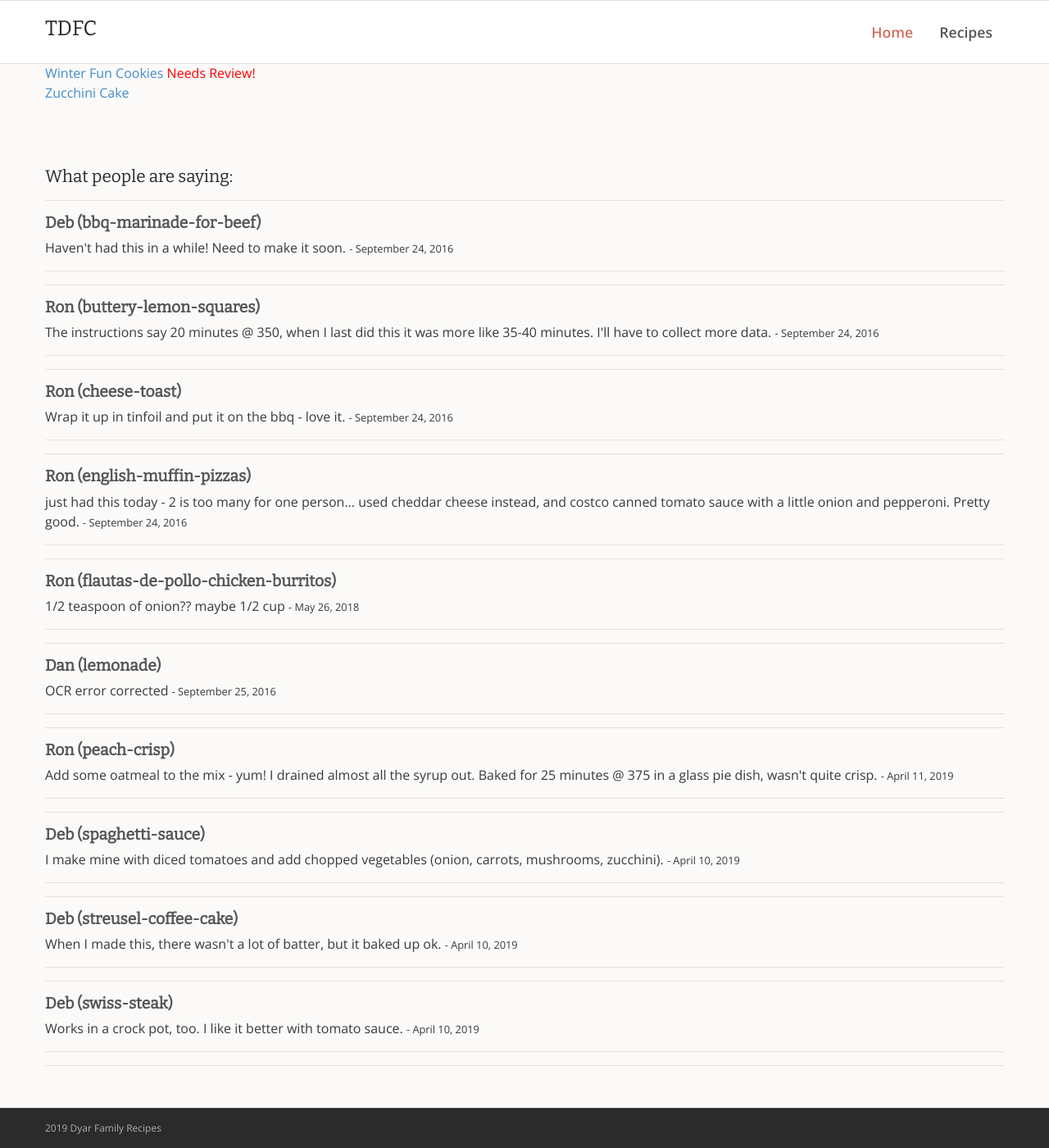
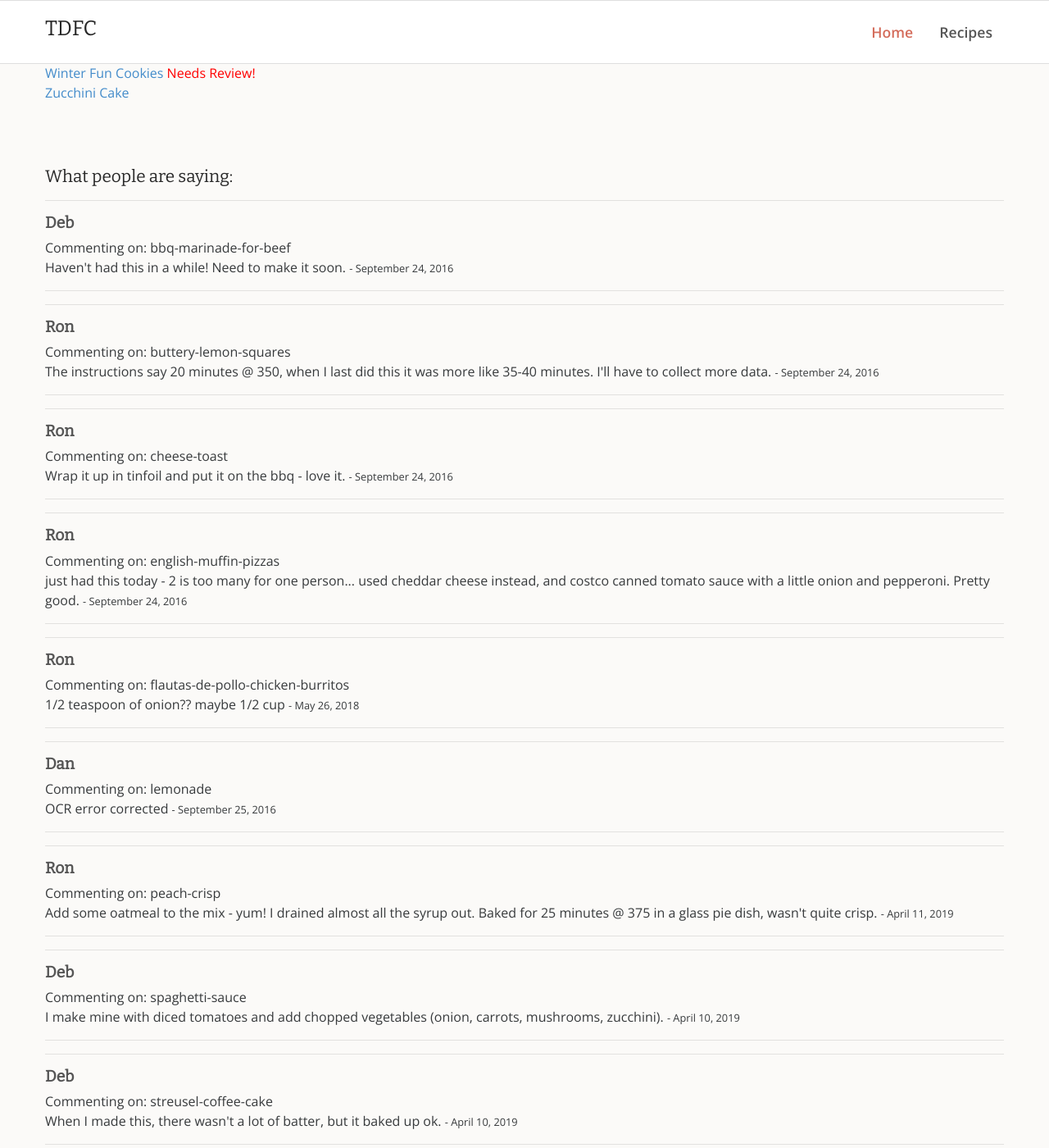
Before and after one commit to rdyar/tdfc, a Jekyll site: the page built from index.md, in a window 1280 px wide and 1400 px high, scrolled down 4865 px. Shown: the whole window at 82% size. Built offline with Jekyll 4.4.1, drawn with Linux system fonts in a browser that asks for light colours; some of the changed text lies outside the part shown.

Commit message:
Update index.md

```diff
--- a/index.md
+++ b/index.md
@@ -88,7 +88,8 @@ Top Sirloin steak: Mom's choice to use to marinate and barbecue.
      {% assign about = {{comment[0]}} %}
     <article class="comment">
    <div class="comment__content-wrapper">
-    <h4>{{name}} ({{about}})</h4>
+    <h4>{{name}}</h4>
+    Commenting on: {{about}}<br>
  {{ message  }}
         <small> - <time datetime="{{ date | date_to_xmlschema }}" itemprop="datePublished">{{ date | date: "%B %d, %Y" }}</time></small>
 
```
